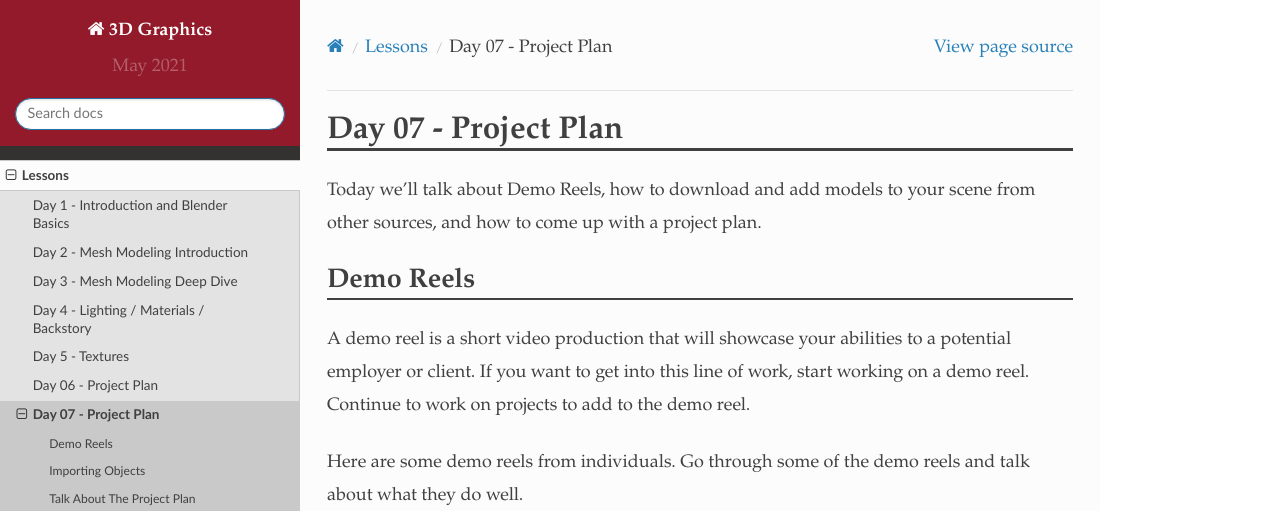
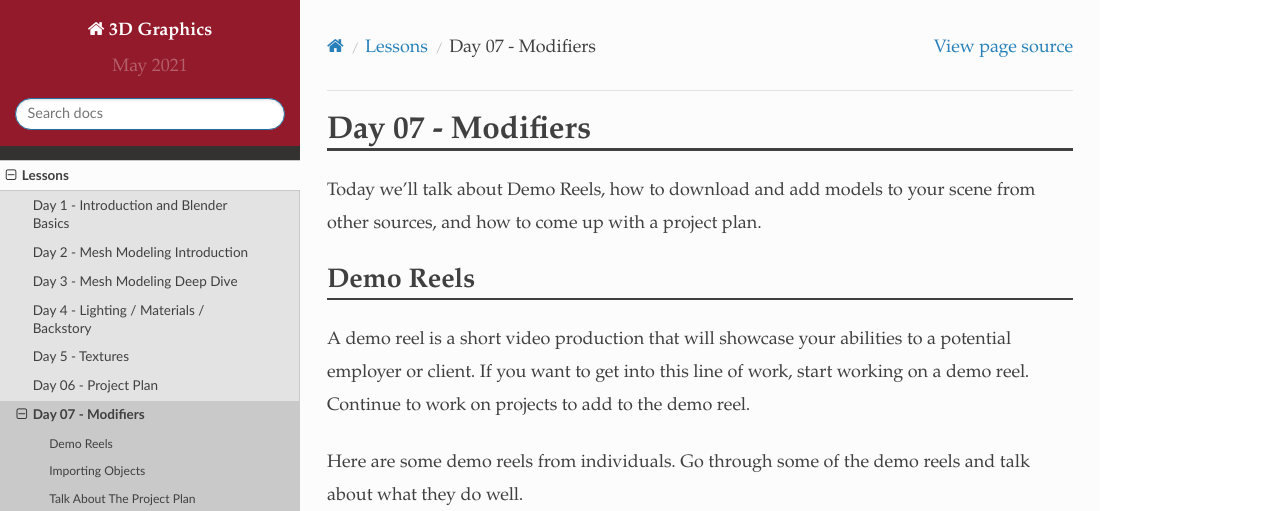
Before and after one commit to pvcraven/3d_graphics_class, a Sphinx documentation site: the page built from source/lessons/day_07/day_07.rst, in a window 1280 px wide and 900 px high. Shown: the top 511 px of the window. Built offline with Sphinx 7.4.7 and the Read the Docs theme 2.0.0, drawn with Linux system fonts in a browser that asks for light colours.

Commit message:
Update day_07.rst

```diff
--- a/source/lessons/day_07/day_07.rst
+++ b/source/lessons/day_07/day_07.rst
@@ -1,5 +1,5 @@
-Day 07 - Project Plan
-=====================
+Day 07 - Modifiers
+==================
 
 Today we'll talk about Demo Reels, how to download and add models to your
 scene from other sources, and how to come up with a project plan.
```
